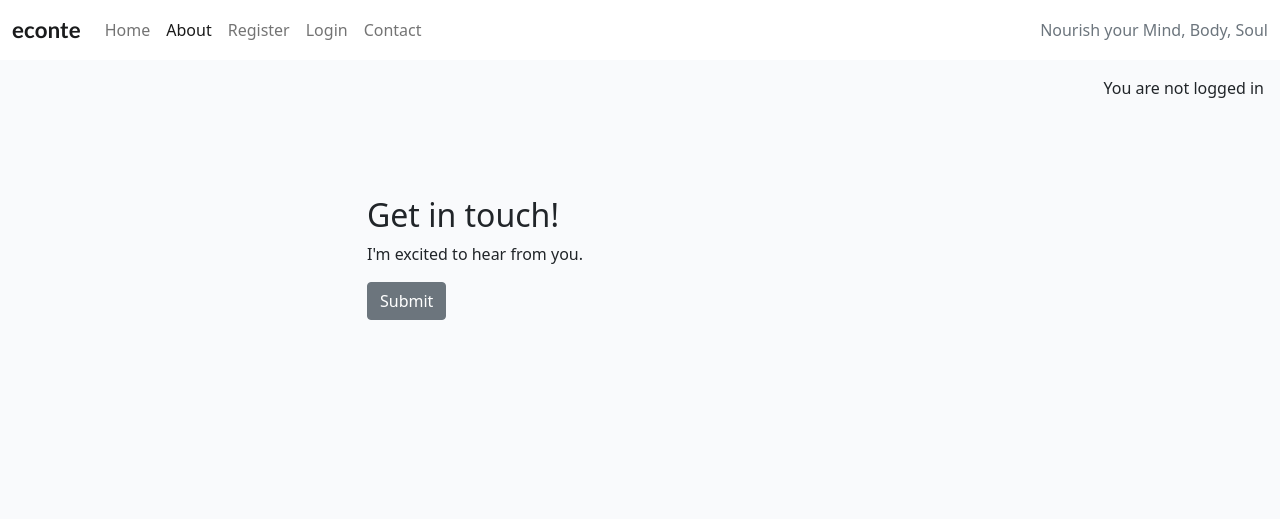
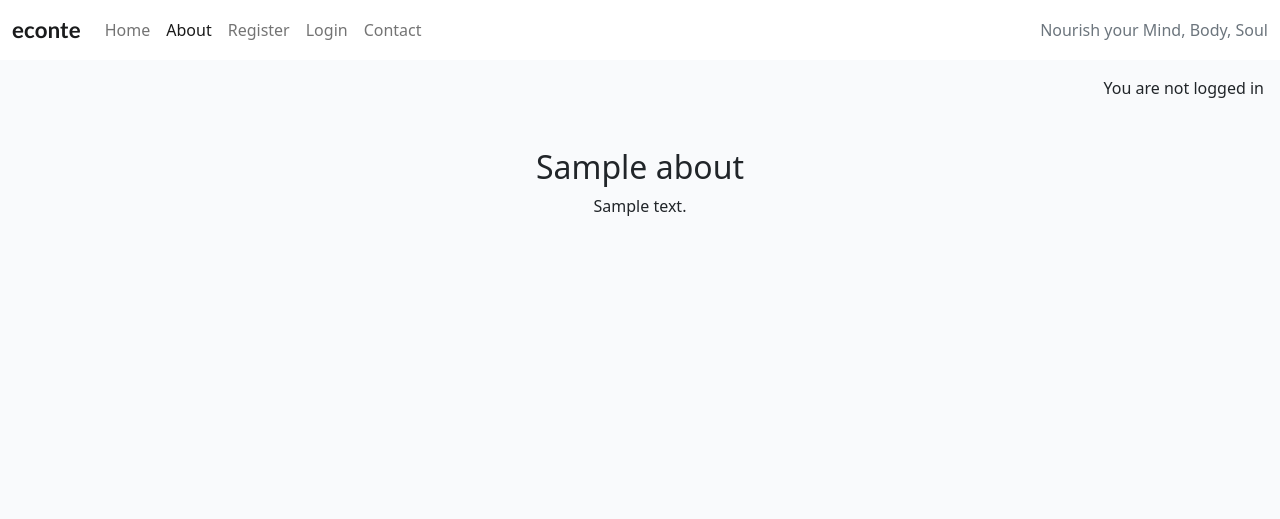
Before and after one commit to bytesbyt/econte_django, a Django app: page /about/ in a window 1280 px wide. Shown: the top 519 px of the page. Run offline with Django 4.2, Linux system fonts and the light colour scheme; tables that the repository leaves empty hold one stand-in row (values such as "Sample post"); some libraries are stand-ins or nearby versions.

Commit message:
Update about.html

```diff
--- a/about/templates/about/about.html
+++ b/about/templates/about/about.html
@@ -1,39 +1,21 @@
 <!DOCTYPE html>
 <html lang="en">
   <head>
-    <title>Econte About</title>
+    <title>About</title>
   </head>
   <body>
     {% extends 'base.html' %}
+{% block content %}
 {% load static %}
-{% load crispy_forms_tags %}
-
-{% block content %}
-
-
 <div class="container mt-5">
     <div class="text-center">
 
-        <h2>{{ contact.title }}</h2>
+        <h2>{{ about.title }}</h2>
 
-        {{ contact.content | safe }}
+        {{ about.content | safe }}
 
     </div>
-    <div class="row justify-content-center">
-        <div class="col-12 col-md-6 my-5">
-            <h2>Get in touch!</h2>
-            <p>I'm excited to hear from you.</p>
 
-            <!-- add your form here. Your submit button should
-                                have the classes of btn, btn-secondary -->
-            <form method="post">
-                {{ contact_form | crispy }}
-                {% csrf_token %}
-                <button class="btn btn-secondary"
-                    type="submit">Submit</button>
-            </form>
-        </div>
-    </div>
 
 
 </div>
```
